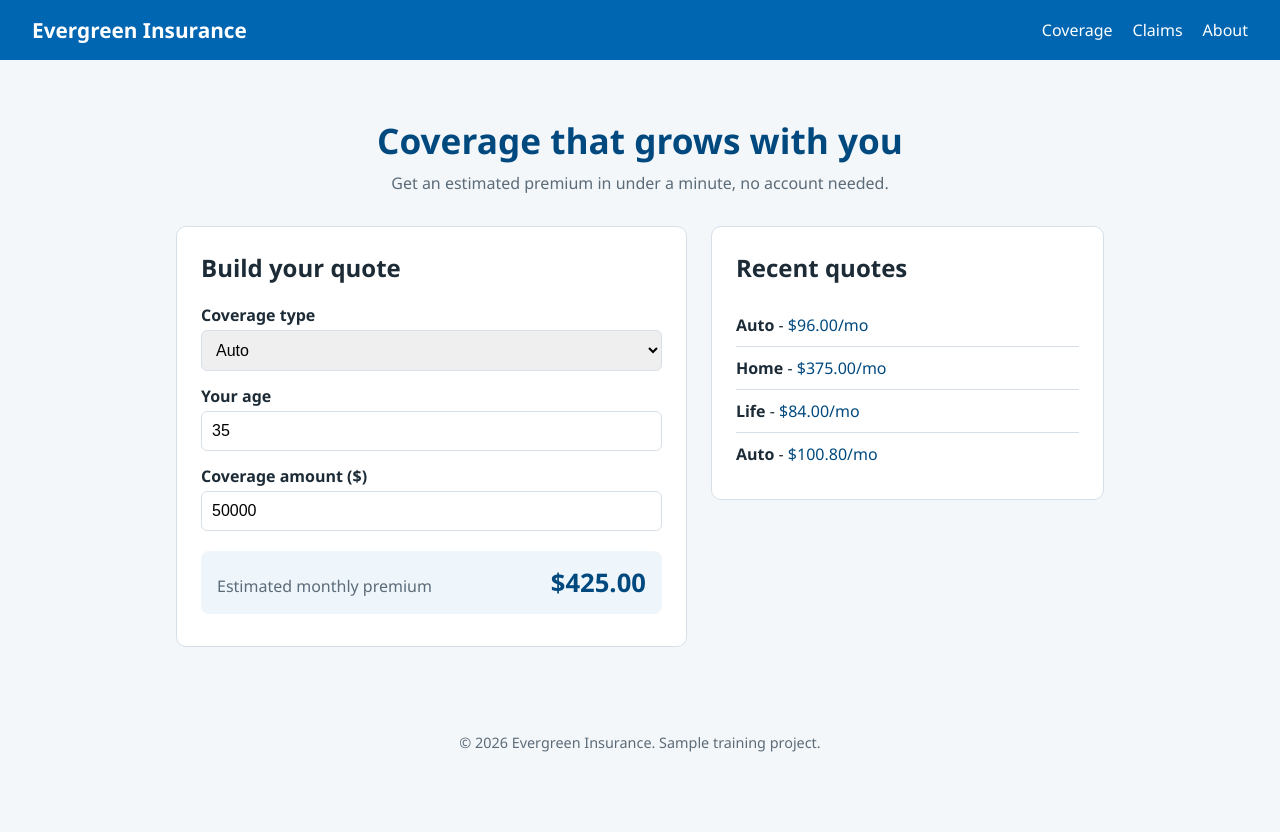
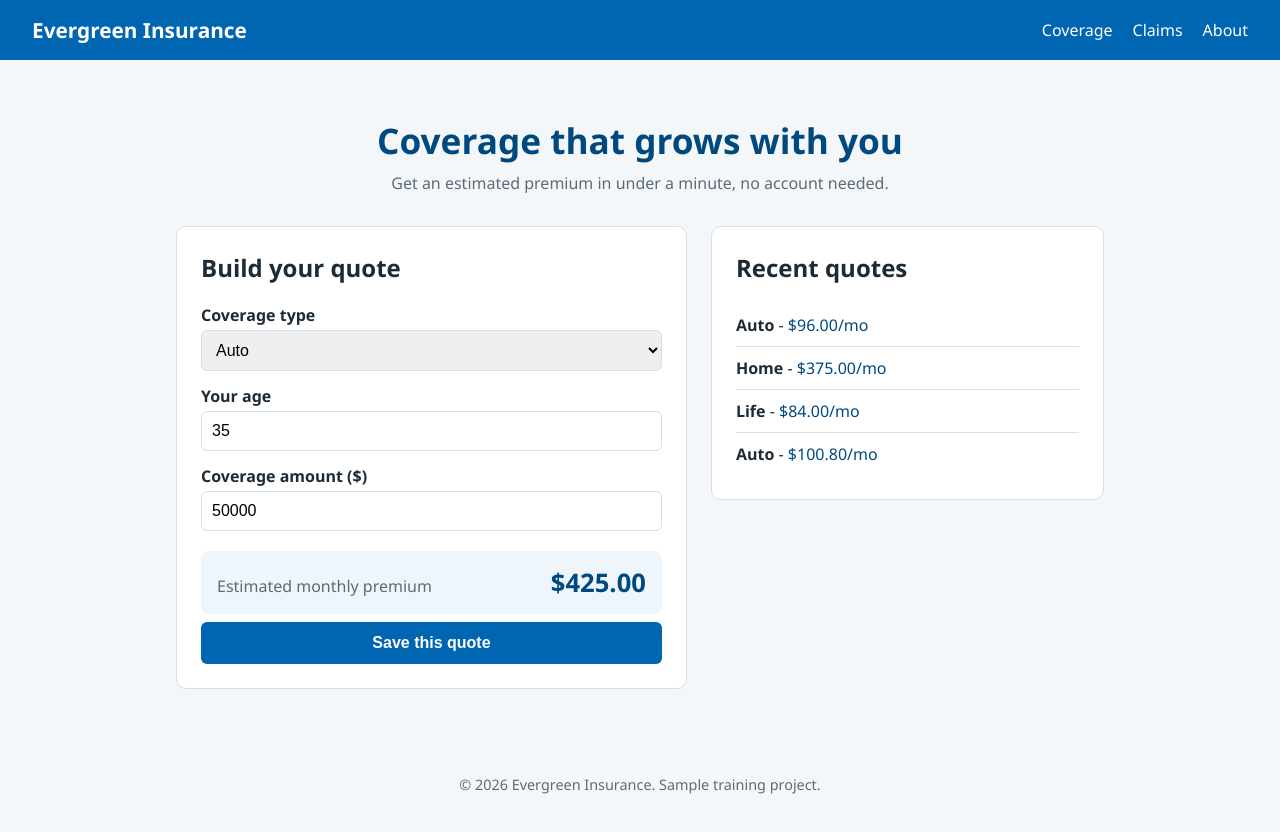
Before and after one commit to asc1-student16/evergreen-quote-react-delivery, a React (Vite) app in the folder starter/: page / in a window 1280 px wide. Before the commit the page ends 800 px from the top, so only its background shows below. Built offline with nearby package versions, Linux system fonts and the light colour scheme; no server answers; the HTML template or start-up script is replaced by a standard one.

Commit message:
Added Save Button code in Quoteform component

```diff
--- a/starter/src/Components/QuoteForm.tsx
+++ b/starter/src/Components/QuoteForm.tsx
@@ -55,6 +55,9 @@ function QuoteForm() {
       <PremiumDisplay premium={premium} error={error} />
 
       {error && <p className="message">{error}</p>}
+       <button type="submit" className="primary-btn" disabled={!isValid}>
+        Save this quote
+      </button>
     </form>
   );
 }
```
Also changed, not shown: 1 other file (tests, documents, lock files or other folders).
